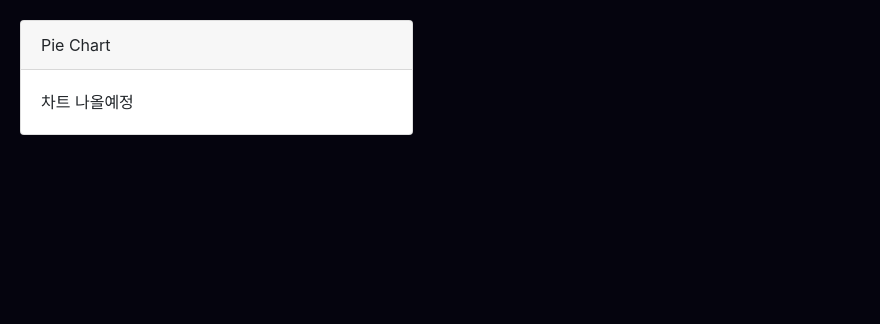
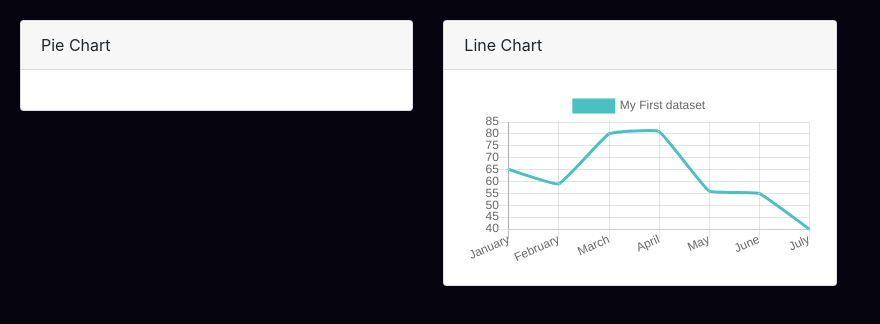
Before and after one commit to HongSeungTaek/Dashboard, a React (Create React App) app: page / in a window 1280 px wide. Shown: the top 324 px of the page, without its empty margins (0-880 px from the left). Built offline with nearby package versions, Linux system fonts and the light colour scheme; the HTML template or start-up script is replaced by a standard one.

Commit message:
react-chartjs-2의 Line Chart 추가

```diff
--- a/package.json
+++ b/package.json
@@ -2,11 +2,13 @@
   "name": "profile",
   "version": "0.1.0",
   "private": true,
-  "homepage": "https://HongSeungTaek.github.io/profile",
+  "homepage": "https://HongSeungTaek.github.io/Dashboard",
   "dependencies": {
     "bootstrap": "^4.5.3",
+    "chart.js": "^2.9.4",
     "react": "^16.14.0",
     "react-bootstrap": "^1.4.0",
+    "react-chartjs-2": "^2.11.1",
     "react-dom": "^16.14.0",
     "react-scripts": "3.0.1"
   },
--- a/src/dashboard/dashboard.js
+++ b/src/dashboard/dashboard.js
@@ -1,36 +1,88 @@
 import React from 'react';
 import './dashboard.css';
+import { Line } from 'react-chartjs-2';
 
 function Dashboard() {
+  let props = {
+    pie_chart: {
+      header: 'Pie Chart',
+      body: '차트 나올예정'
+    },
+    line_chart: {
+      header: 'Line Chart',
+      body: '차트 나올예정'
+    }
+  }
+
+
   return (
     <div className="db-container">
       <div className="row">
         <div className="col-4">
-          <PieChart/>
+          <PieChart header={props.pie_chart.header} body={props.pie_chart.body}/>
         </div>
-        <div className="col-4"></div>
+        <div className="col-4">
+          <LineChart header={props.line_chart.header} body={props.line_chart.body}/>
+        </div>
         <div className="col-4"></div>
       </div>
     </div>
   );
 }
 
-function PieChart() {
-  return (
+function PieChart(props) {return (
     <div className="card">
-        <div className="card-header">Pie Chart</div>
-        <div className="card-body">차트 나올예정</div>
+        <div className="card-header">{props.header}</div>
+        <div className="card-body">
+        </div>
     </div>
   );
 }
 
-function LineChart() {
-  return (
-    <div className="card">
-        <div className="card-header">Line Chart</div>
-        <div className="card-body">차트 나올예정</div>
-    </div>
-  );
+var data = {
+  labels: ['January', 'February', 'March', 'April', 'May', 'June', 'July'],
+  datasets: [
+    {
+      label: 'My First dataset',
+      fill: false,
+      lineTension: 0.1,
+      backgroundColor: 'rgba(75,192,192,0.4)',
+      borderColor: 'rgba(75,192,192,1)',
+      borderCapStyle: 'butt',
+      borderDash: [],
+      borderDashOffset: 0.0,
+      borderJoinStyle: 'miter',
+      pointBorderColor: 'rgba(75,192,192,1)',
+      pointBackgroundColor: '#fff',
+      pointBorderWidth: 1,
+      pointHoverRadius: 5,
+      pointHoverBackgroundColor: 'rgba(75,192,192,1)',
+      pointHoverBorderColor: 'rgba(220,220,220,1)',
+      pointHoverBorderWidth: 2,
+      pointRadius: 1,
+      pointHitRadius: 10,
+      data: [65, 59, 80, 81, 56, 55, 40]
+    }
+  ]
+};
+
+class LineChart extends React.Component {
+
+  render() {
+    return (
+      <div className="card">
+        <div className="card-header">{this.props.header}</div>
+        <div className="card-body">
+          <Line ref="chart" data={data} />
+        </div>
+      </div>
+    );
+  }
+
+  componentDidMount() {
+    const { datasets } = this.refs.chart.chartInstance.data
+    console.log(datasets[0].data);
+  }
 }
 
 export default Dashboard;
```
Also changed, not shown: 1 other file (tests, documents, lock files or other folders).
